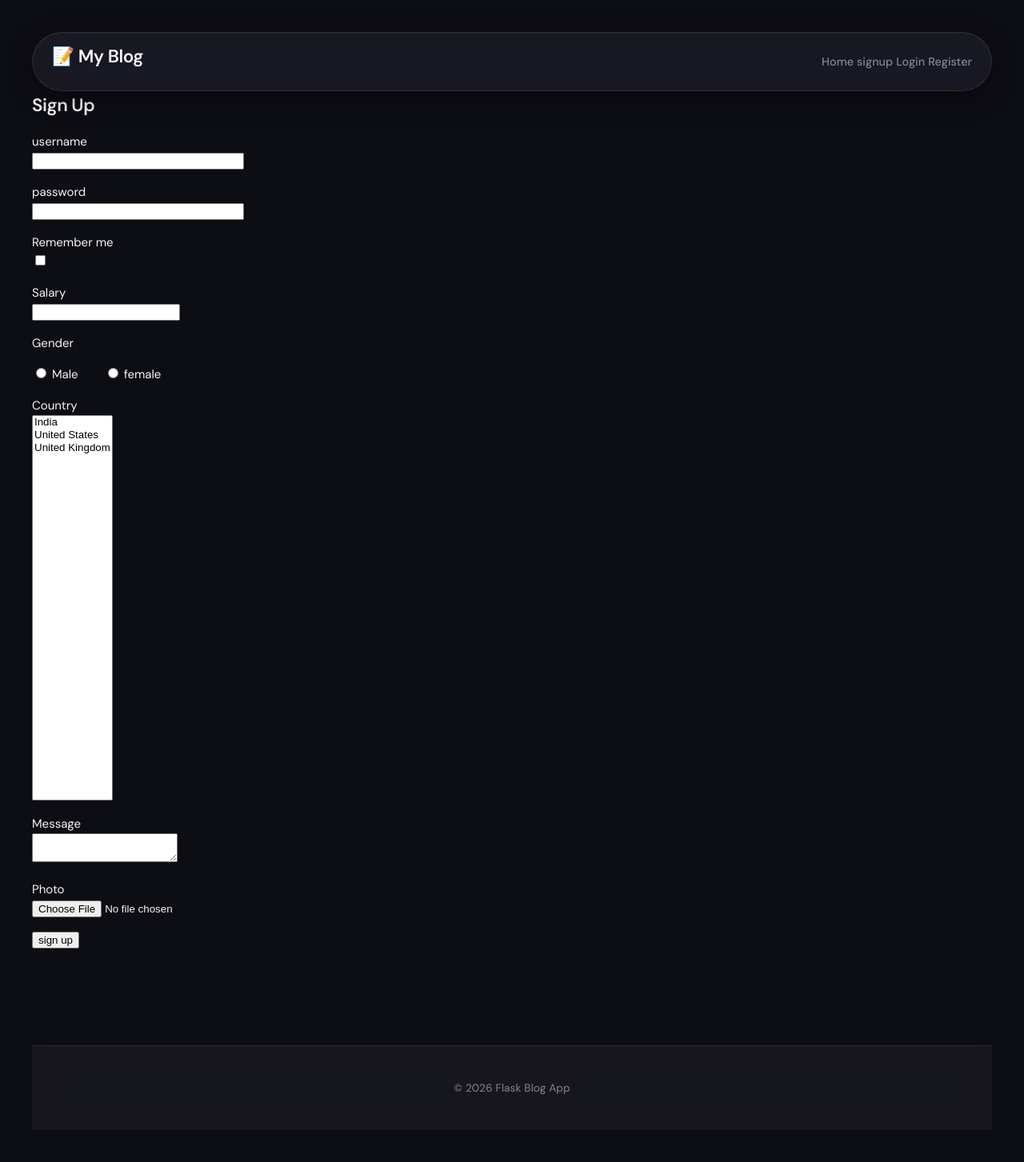
After one commit to tegaotien-ship-it/blog, a Flask app: page /signup in a window 1280 px wide. The commit adds this page. Shown: the whole page at 80% size. Run offline with Flask 3, Linux system fonts and the light colour scheme; some web fonts are replaced.

Commit message:
learnt Flask_auth

```diff
--- a/app.py
+++ b/app.py
@@ -6,6 +6,7 @@ from flask_bcrypt import Bcrypt
 from flask_login import LoginManager, UserMixin, login_user, login_required, logout_user, current_user
 from werkzeug.utils import secure_filename
 from sqlalchemy.exc import IntegrityError
+from froms import signUpfrom
 
 app = Flask(__name__)
 app.secret_key = "pelz"
@@ -206,6 +207,12 @@ def deleteuser(id):
         flash('Something went wrong, please try again', "danger")
     return redirect(url_for('dashboard'))
 
+@app.route('/signup')
+def signup():
+    form=signUpfrom()
+    return render_template('signup.html', form=form)
+
+
 
 # ── UPDATE BLOG ──
 @app.route('/updateblog/<int:id>', methods=['GET', 'POST'])
--- /dev/null
+++ b/froms.py
@@ -0,0 +1,14 @@
+from flask_wtf import FlaskForm
+from wtforms import StringField, PasswordField, BooleanField, DecimalField, RadioField, SelectField, TextAreaField, FileField, SubmitField
+from wtforms.validators import InputRequired
+
+class signUpfrom(FlaskForm):
+    username=StringField('username',validators=[InputRequired()])
+    password=PasswordField('password',validators=[InputRequired()])
+    remember_me= BooleanField('Remember me')
+    salary=DecimalField('Salary',validators=[InputRequired()])
+    gender=RadioField('Gender',choices=[('male','Male'),('female','female')])
+    country=SelectField('Country',choices=[('IN','India'),('US','United States'),('UK','United Kingdom')])
+    message=TextAreaField('Message',validators=[InputRequired()])
+    photo=FileField('Photo')
+    submit=SubmitField('sign up')
--- a/templates/base.html
+++ b/templates/base.html
@@ -21,6 +21,7 @@
 
         <div class="nav-links">
     <a href="{{ url_for('home_page') }}">Home</a>
+    <a href="{{ url_for('signup')}}">signup</a>
 
     {% if current_user.is_authenticated %}
         <a href="{{ url_for('dashboard') }}">Dashboard</a>
--- /dev/null
+++ b/templates/signup.html
@@ -0,0 +1,44 @@
+{% extends "base.html" %}
+
+{% block content %}
+
+<h2> Sign Up </h2>
+<form action="" method="post">
+    <p>
+        {{form.username.label}}<br>
+        {{form.username(size=30)}}
+    </p>
+    <p>
+        {{form.password.label}}<br>
+        {{form.password(size=30)}}
+    </p>
+    <p>
+        {{form.remember_me.label}}<br>
+        {{form.remember_me(size=30)}}
+    </p>
+
+    <p>
+        {{form.salary.label}}<br>
+        {{form.salary(size=30)}}
+    </p>
+    <p>
+        {{form.gender.label}}<br>
+        {{form.gender(size=30)}}
+    </p>
+    <p>
+        {{form.country.label}}<br>
+        {{form.country(size=30)}}
+    </p>
+    <p>
+        {{form.message.label}}<br>
+        {{form.message(size=30)}}
+    </p>
+    <p>
+        {{form.photo.label}}<br>
+        {{form.photo(size=30)}}
+    </p>
+    <p>{{form.submit()}}</p>
+
+</form>
+
+{% endblock %}
```
Also changed, not shown: instance/blogs.db, templates/flaskfrom.html (added).
